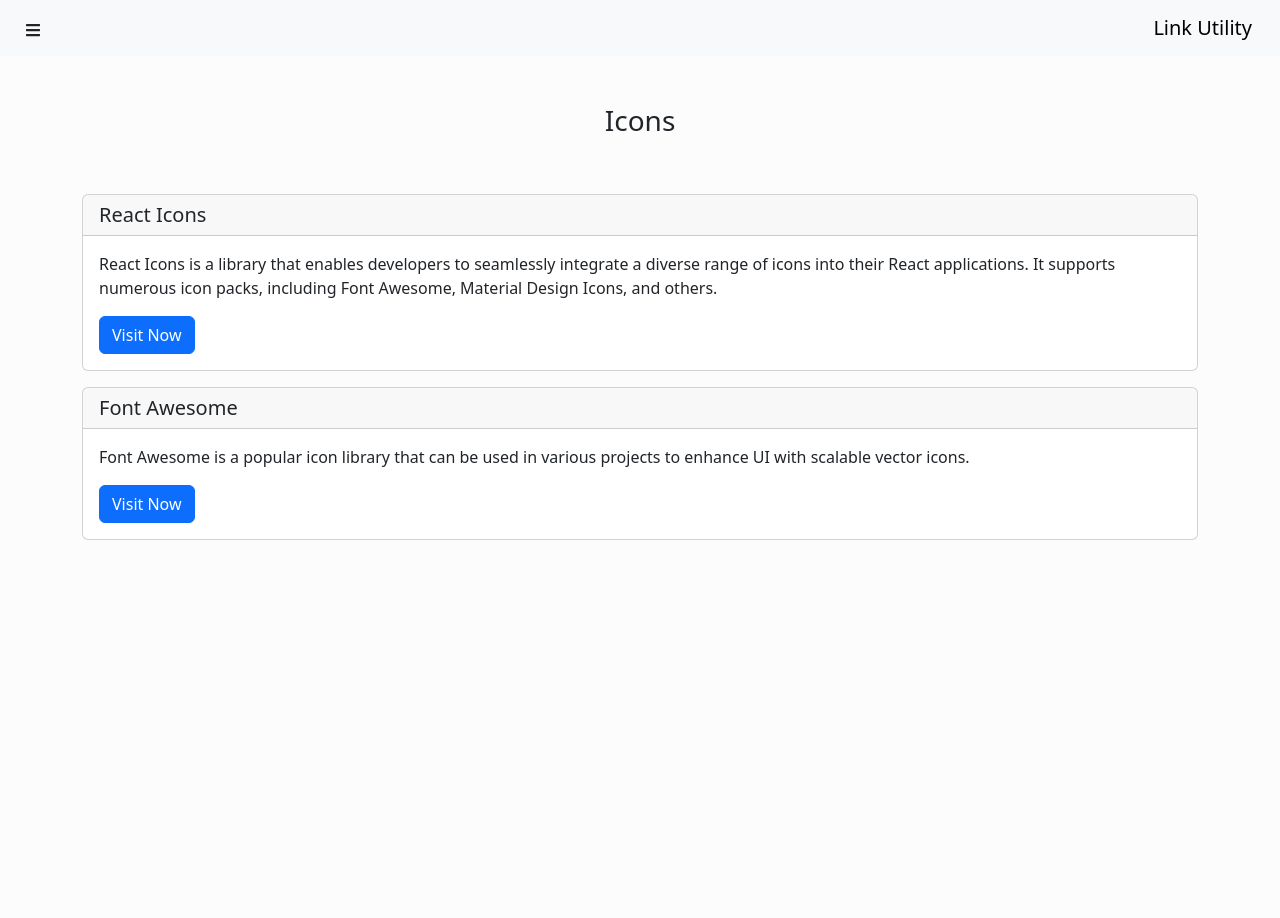
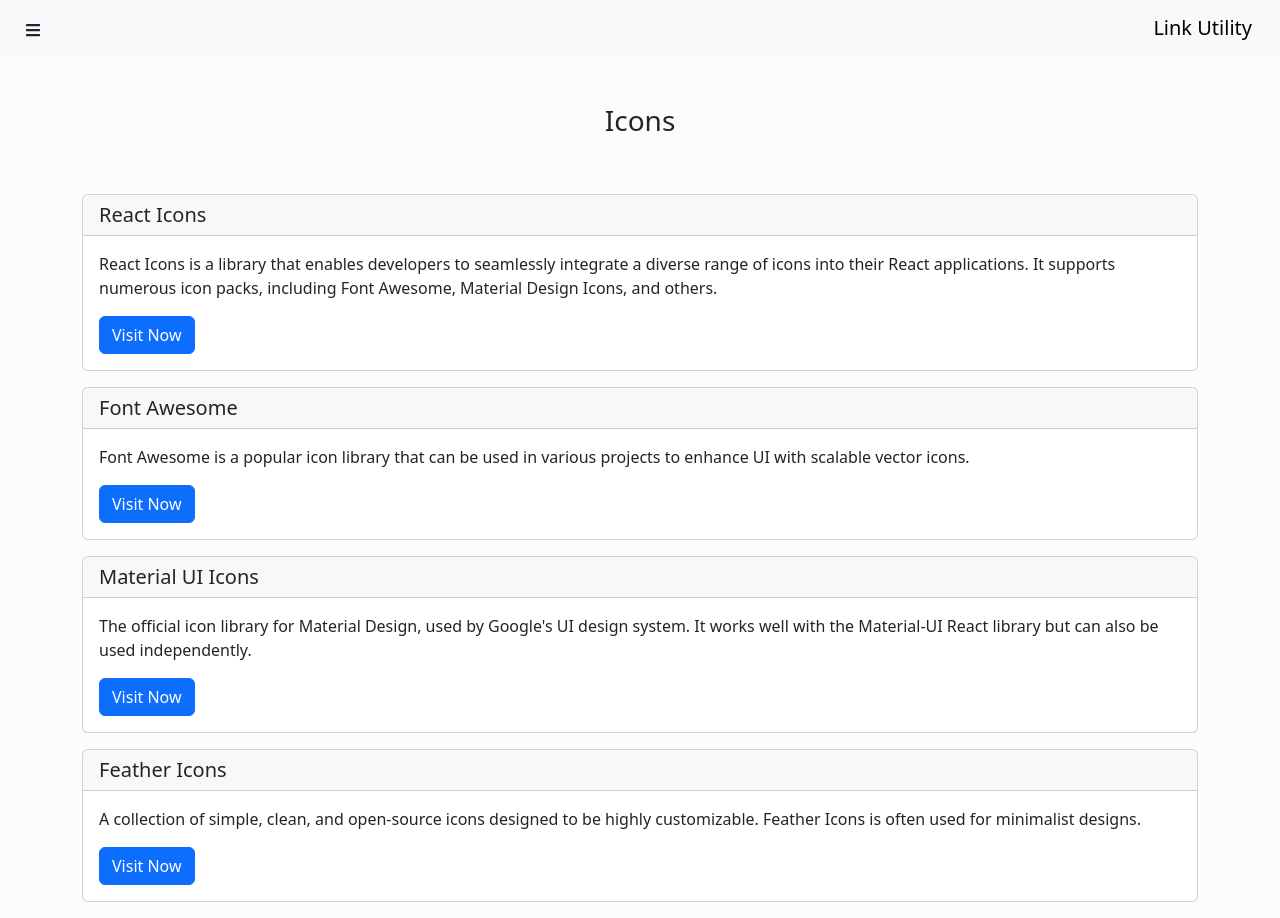
Before and after one commit to Abanoub-Abd-Elmessih/Link-Utility, a React (Vite) app: page /icons in a window 1280 px wide. Before the commit the page ends 800 px from the top, so only its background shows below. Built offline with nearby package versions, Linux system fonts and the light colour scheme.

Commit message:
Add Some Libraries

```diff
--- a/src/data/linkData.ts
+++ b/src/data/linkData.ts
@@ -10,6 +10,18 @@
       header: "Font Awesome",
       text: "Font Awesome is a popular icon library that can be used in various projects to enhance UI with scalable vector icons.",
       url: "https://fontawesome.com/",
+    },
+    {
+      category: "Icons",
+      header: "Material UI Icons",
+      text: "The official icon library for Material Design, used by Google's UI design system. It works well with the Material-UI React library but can also be used independently.",
+      url: "https://mui.com/material-ui/material-icons/",
+    },
+    {
+      category: "Icons",
+      header: "Feather Icons",
+      text: "A collection of simple, clean, and open-source icons designed to be highly customizable. Feather Icons is often used for minimalist designs.",
+      url: "https://feathericons.com/",
     },
     {
       category: "Animation",
```
Also changed, not shown: vercel.json (added).
